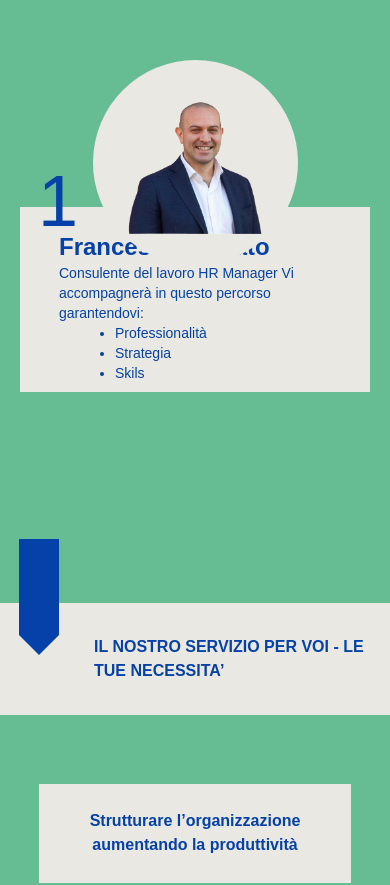
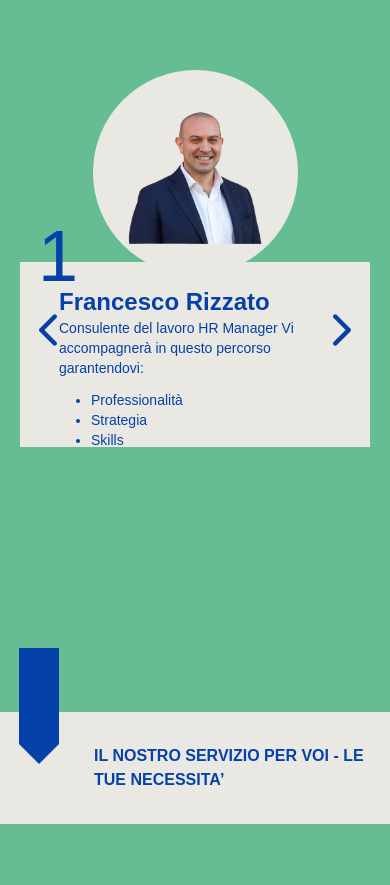
Before and after one commit to GiacomoBressan/hrevolution2, a Next.js app: page / in a window 390 px wide. Shown: the part 839-1724 px from the top of the page. Built offline with nearby package versions, Linux system fonts and the light colour scheme.

Commit message:
respnsivness

```diff
--- a/app/components/carousel.tsx
+++ b/app/components/carousel.tsx
@@ -1,46 +1,77 @@
 "use client";
 import { useState } from "react";
+import { IoIosArrowBack, IoIosArrowForward } from "react-icons/io";
 
 interface CarouselProps {
-  images: string[]; // Array of image URLs
+  slides: {
+    number: number;
+    name: string;
+    description: string;
+    image: string;
+  }[];
 }
 
-const Carousel: React.FC<CarouselProps> = ({ images }) => {
+const Carousel: React.FC<CarouselProps> = ({ slides }) => {
   const [currentIndex, setCurrentIndex] = useState<number>(0);
 
+  const handleNext = () => {
+    setCurrentIndex((prevIndex) => (prevIndex + 1) % slides.length);
+  };
+
+  const handlePrev = () => {
+    setCurrentIndex((prevIndex) =>
+      prevIndex === 0 ? slides.length - 1 : prevIndex - 1
+    );
+  };
+
   return (
-    <div className="w-full md:h-[90vh] h-[70vh] bg-customGreen flex items-center justify-center text-customBlue relative">
-      <div className="bg-customGray xl:w-[1000px]  lg:h-[300px] lg:w-[900px] md:w-[680px] md:h-[240px] w-[350px] h-[185px] text-3xl p-6 pl-[10%] pr-[20%] relative md:mt-0 mt-12">
-        <div className="absolute top-[-50px] left-[10px] lg:left-[40px] xl:left-[70px] text-7xl xl:text-8xl p-2 ">
-          1
+    <div className="w-full md:h-[900px] h-[700px] bg-customGreen flex items-center justify-center text-customBlue relative">
+      <div className="bg-customGray xl:w-[1000px] lg:h-[300px] lg:w-[900px] md:w-[680px] md:h-[240px] w-[350px] h-[185px] text-3xl p-6 pl-[10%] pr-[20%] relative md:mt-0 mt-12">
+        <div className="absolute top-[-50px] left-[10px] lg:left-[40px] xl:left-[70px] text-7xl xl:text-8xl p-2">
+          {slides[currentIndex].number}
         </div>
-        <div className="xl:w-[500px] lg:w-[380px] w-[300px]">
+        <div className="xl:w-[400px] lg:w-[380px] w-[300px]">
           <h1 className="lg:text-4xl md:text-3xl text-2xl font-bold">
-            Francesco Rizzato
+            {slides[currentIndex].name}
           </h1>
           <h2 className="lg:text-2xl md:text-xl text-sm">
-            Consulente del lavoro HR Manager Vi accompagnerà in questo percorso
-            garantendovi:
+            {slides[currentIndex].description}
+            {currentIndex === 0 ? (
+              <ul className="text-sm md:text-lg lg:text-xl xl:text-2xl list-disc pl-8 py-3">
+                <li>Professionalità</li>
+                <li>Strategia</li>
+                <li>Skills</li>
+              </ul>
+            ) : (
+              ""
+            )}
           </h2>
         </div>
-        <ul className="list-disc pl-14 lg:text-2xl md:text-xl text-sm">
-          <li>Professionalità</li>
-          <li>Strategia</li>
-          <li>Skils</li>
-        </ul>
       </div>
       <div
         className="bg-customGray xl:h-[500px] xl:w-[500px]
           lg:h-[420px] lg:w-[420px] md:h-[320px] md:w-[320px] h-[205px] w-[205px]
           absolute rounded-full md:translate-x-3/4
-          xl:top-[180px] lg:top-[220px] md:top-[260px] top-[80px] flex justify-center items-center"
+          xl:top-[180px] lg:top-[240px] md:top-[290px] top-[90px] flex justify-center items-center"
       >
         <img
-          src={images[currentIndex]}
+          src={slides[currentIndex].image}
           alt="Carousel Image"
           className="xl:h-[70%] xl:w-[70%] h-[70%] w-[70%] object-cover"
         />
       </div>
+      <button
+        onClick={handlePrev}
+        className="absolute left-4 top-1/2 transform -translate-y-1/2 hover:bg-white p-2 rounded-full"
+      >
+        <IoIosArrowBack className="text-5xl hover:text-customBlue" />
+      </button>
+      <button
+        onClick={handleNext}
+        className="absolute right-4 top-1/2 transform -translate-y-1/2 hover:bg-white p-2 rounded-full"
+      >
+        <IoIosArrowForward className="text-5xl hover:text-customBlue" />
+      </button>
     </div>
   );
 };
--- a/app/components/couseInfo.tsx
+++ b/app/components/couseInfo.tsx
@@ -24,7 +24,7 @@ export default function CourseInfo() {
       <CourseInfoCard
         content={
           <div>
-            <p className="text-xl md:text-4xl sm:text-[38px] 2xl:text-[45px] pt-6">
+            <p className="text-xl md:text-3xl sm:text-[35px] 2xl:text-[45px] pt-6">
               SCEGLI LA GIORNATA FORMATIVA PIU’ ADATTA ALLE TUE ESIGENZE E
               PARTECIPA AL MEETING
             </p>
--- a/app/components/dayCard.tsx
+++ b/app/components/dayCard.tsx
@@ -5,14 +5,14 @@ interface DayCardProps {
 
 export default function DayCard({ text, image }: DayCardProps) {
   return (
-    <div className="bg-customGray w-[40%] 2xl:h-[700px] text-3xl font-bold flex flex-col items-center mx-8 py-8 mt-8">
+    <div className="bg-customGray md:w-[50%] w-[70%] 2xl:h-[700px]  h-[80%] text-3xl font-bold flex flex-col items-center mx-8 py-8 mt-24 2xl:mt-0">
       <img
         src={image}
         alt="Day Image"
         className="w-[90%] 2xl:h-[480px] xl:h-[380px] object-cover mb-4"
       />
       <div className="w-full flex items-center justify-center px-2">
-        <h3 className="text-customBlue xl:text-2xl text-xl text-center">
+        <h3 className="text-customBlue xl:text-3xl text-xl text-center p-6">
           {text}
         </h3>
       </div>
--- a/app/components/days.tsx
+++ b/app/components/days.tsx
@@ -1,22 +1,89 @@
+"use client";
+
+import { useState } from "react";
 import DayCard from "./dayCard";
 import InfoBall from "./infoBall";
+import { IoIosArrowBack, IoIosArrowForward } from "react-icons/io";
 
 export default function Days() {
+  const dayCards = [
+    {
+      text: "Investire nella Crescita: Formazione e Fondi Professionali",
+      image: "/bookSchema.png",
+    },
+    {
+      text: "Academy interna: progetto formativo, docenti, materiale formativo, vedinta",
+      image: "/academySchema.png",
+    },
+    {
+      text: "Strutturare il successo:organigrammi, mansionari eprocedure",
+      image: "/meetingSchema.png",
+    },
+    {
+      text: "Benvenuti a bordo: politiche diInserimento e Uscita",
+      image: "/employeeSchema.png",
+    },
+    {
+      text: "Amministrazione del personale: Payroll e Contrattualistica",
+      image: "/hrSchema.png",
+    },
+    {
+      text: "Prevenire e gestire: ilcontenzioso aziendale",
+      image: "/scaleSchema.png",
+    },
+    {
+      text: "Gestione del Team e benessere del personale",
+      image: "/wellnessSchema.png",
+    },
+    {
+      text: "Politica retributiva: l’efficientamento del costo del lavoro",
+      image: "/savingsSchema.png",
+    },
+    {
+      text: "Budget del personale:investire sul capitale umano",
+      image: "/budgetSchema.png",
+    },
+    {
+      text: "Budget aziendale: organizzazione di costi e investimenti aziendali",
+      image: "/successSchema.png",
+    },
+  ];
+
+  const [currentIndex, setCurrentIndex] = useState<number>(0);
+
+  const handleNext = () => {
+    setCurrentIndex((prevIndex) => (prevIndex + 1) % dayCards.length);
+  };
+
+  const handlePrev = () => {
+    setCurrentIndex((prevIndex) =>
+      prevIndex === 0 ? dayCards.length - 1 : prevIndex - 1
+    );
+  };
+
   return (
-    <div className="bg-customGreen  flex flex-col 2xl:flex-row py-24">
-      <div className="h-full 2xl:w-[30%]  w-full flex 2xl:flex-col md:flex-row flex-col items-center justify-evenly whitespace-nowrap md:py-12">
+    <div className="bg-customGreen flex flex-col 2xl:flex-row py-24">
+      <div className="h-full 2xl:w-[30%] w-full flex 2xl:flex-col md:flex-row flex-col items-center justify-evenly whitespace-nowrap md:py-12">
         <InfoBall days={10} text="Giornate Formative" />
         <InfoBall days={40} text="Ore di Formazione" />
       </div>
-      <div className="h-full 2xl:w-[70%] flex  items-center justify-center ">
+      <div className="h-full 2xl:w-[70%] flex items-center justify-center relative px-8">
         <DayCard
-          text="Investire nella Crescita: Formazione e Fondi Professionali"
-          image="/bookSchema.png"
+          text={dayCards[currentIndex].text}
+          image={dayCards[currentIndex].image}
         />
-        <DayCard
-          text="Academy interna: progettoformativo, docenti, materialeformativo, vedinta"
-          image="/academySchema.png"
-        />
+        <button
+          onClick={handlePrev}
+          className="absolute left-4 top-1/2 transform -translate-y-1/2 bg-transparent p-2 rounded-full hover:bg-gray-200"
+        >
+          <IoIosArrowBack className="text-5xl hover:text-customBlue" />
+        </button>
+        <button
+          onClick={handleNext}
+          className="absolute right-4 top-1/2 transform -translate-y-1/2 bg-transparent p-2 rounded-full hover:bg-gray-200"
+        >
+          <IoIosArrowForward className="text-5xl hover:text-customBlue" />
+        </button>
       </div>
     </div>
   );
--- a/app/page.tsx
+++ b/app/page.tsx
@@ -7,12 +7,35 @@ import Header from "./components/header";
 import Necessities from "./components/necessities";
 
 export default function Home() {
+  const slides = [
+    {
+      number: 1,
+      name: "Francesco Rizzato",
+      description:
+        "Consulente del lavoro HR Manager Vi accompagnerà in questo percorso garantendovi:",
+      image: "/francesco.png",
+    },
+    {
+      number: 2,
+      name: "Laura Crocetta",
+      description:
+        "Project Manager - Dall’iscrizione alla partecipazione ai meeting, sarà il Vostro punto di riferimento",
+      image: "/lauraCrocetta.png",
+    },
+    {
+      number: 3,
+      name: "Luca Rigoldi",
+      description:
+        "Pugile professionista e speaker disuccesso renderà unica la vostraformazione. “INSEGUI LA TUA VISION ECONCRETIZZA LE OPPORTUNITA’” sarà il motto che lo guiderà nelsuo speech per voi",
+      image: "/lucaRigoldi.png",
+    },
+  ];
   return (
     <>
       <Header />
       <Chapter
         content={
-          <div>
+          <div id="team-section">
             <p className="text-base md:text-2xl xl:text-4xl">
               Sarai accompagnato dal nostro Team per ottenere la migliore
               formazione: impara a guidare la Tua azienda e diventa consapevole
@@ -21,7 +44,7 @@ export default function Home() {
           </div>
         }
       />
-      <Carousel images={["/francesco.png"]} />
+      <Carousel slides={slides} />
       <Chapter
         content={
           <div>
@@ -34,7 +57,10 @@ export default function Home() {
       <Necessities />
       <Chapter
         content={
-          <div className="flex items-center md:flex-row flex-col">
+          <div
+            className="flex items-center md:flex-row flex-col"
+            id="necessities"
+          >
             <span className=" md:text-2xl lg:text-[30px] xl:text-[40px] ">
               IL NOSTRO SERVIZIO PER VOI
             </span>
@@ -50,7 +76,7 @@ export default function Home() {
       <Days />
       <Chapter
         content={
-          <div>
+          <div id="invest">
             <h1 className="text-base md:text-4xl">
               INVESTI NELLA TUA AZIENDA, INIZIA QUESTO PERCORSO FORMATIVO
             </h1>
```
Also changed, not shown: app/components/header.tsx (+21 -4 lines).
